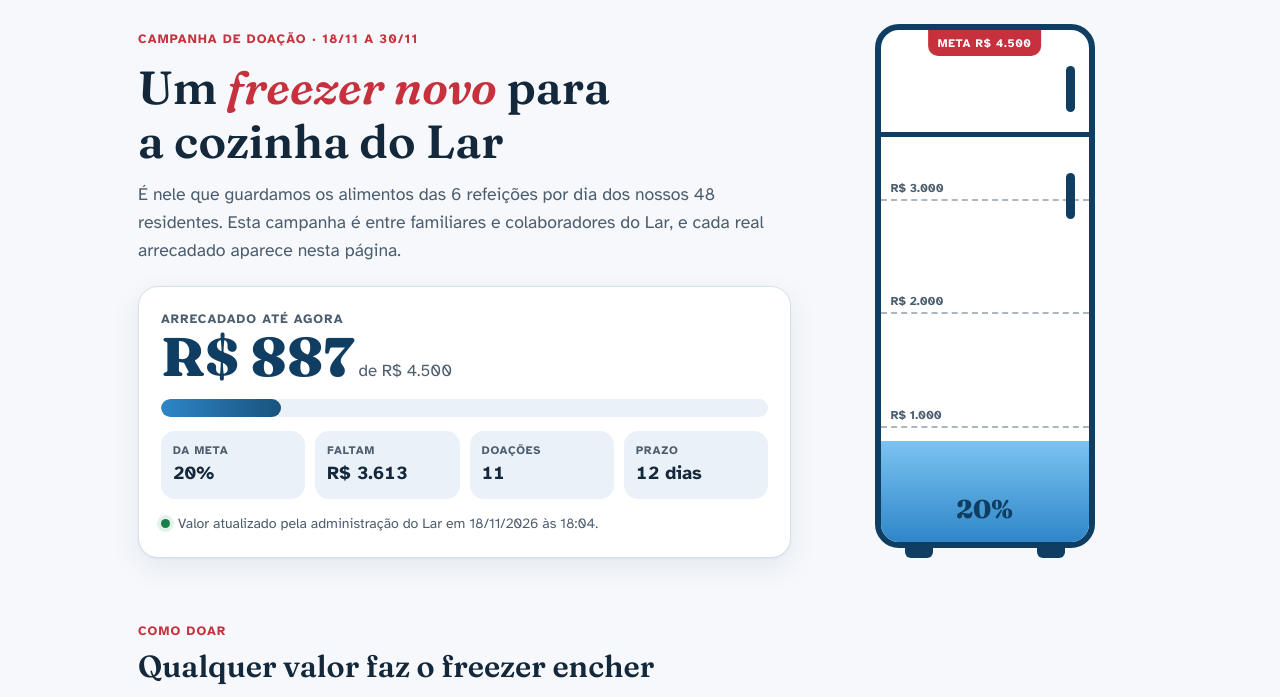
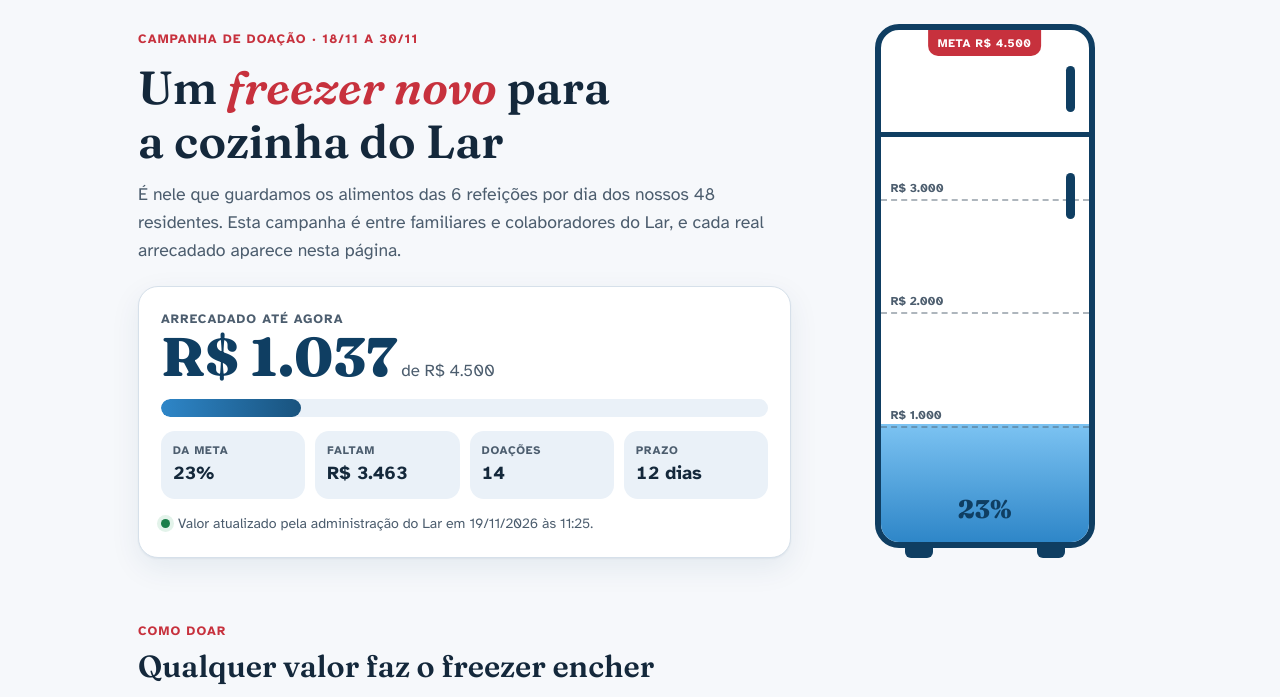
Before and after one commit to djustoiatp/campanhalijen, a plain HTML site: page index.html in a window 1280 px wide. Shown: the part 85-782 px from the top of the page. Drawn offline with Linux system fonts and the light colour scheme.

Commit message:
Atualizar o index.html

```diff
--- a/index.html
+++ b/index.html
@@ -29,7 +29,7 @@
       e o texto que aparece embaixo dela.
    ===================================================================== */
 window.LIJEN_CFG = {
-  atualizado: "18/11/2026 18:04",
+  atualizado: "19/11/2026 11:25",
 
   doacoes: [
     // ["18/11", 100],
@@ -44,6 +44,9 @@ window.LIJEN_CFG = {
     ["18/11", 50],
     ["18/11", 50],
     ["18/11", 100],
+    ["18/11", 30],
+    ["18/11", 20],
+    ["19/11", 100],
   ],
 
   etapas: [
```
